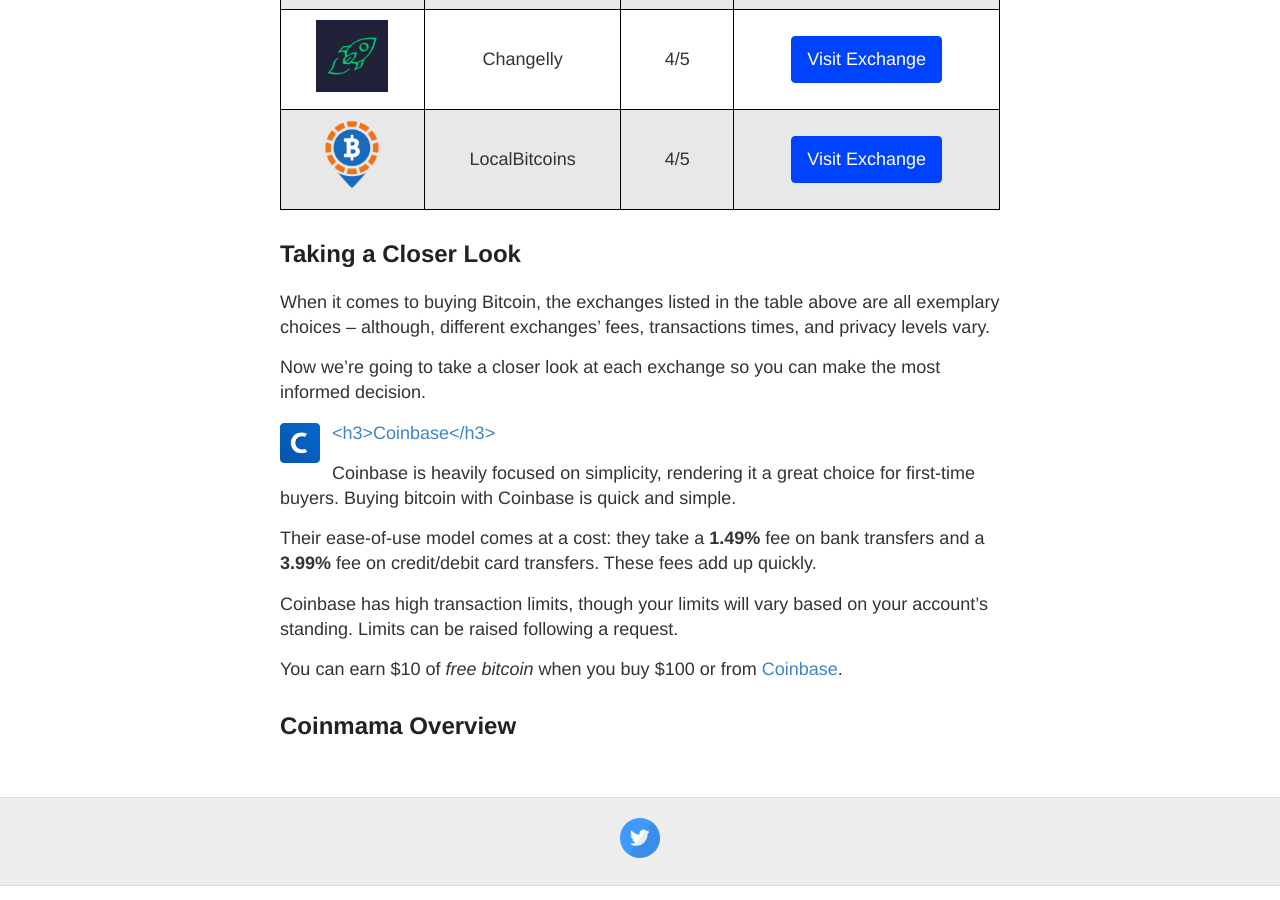
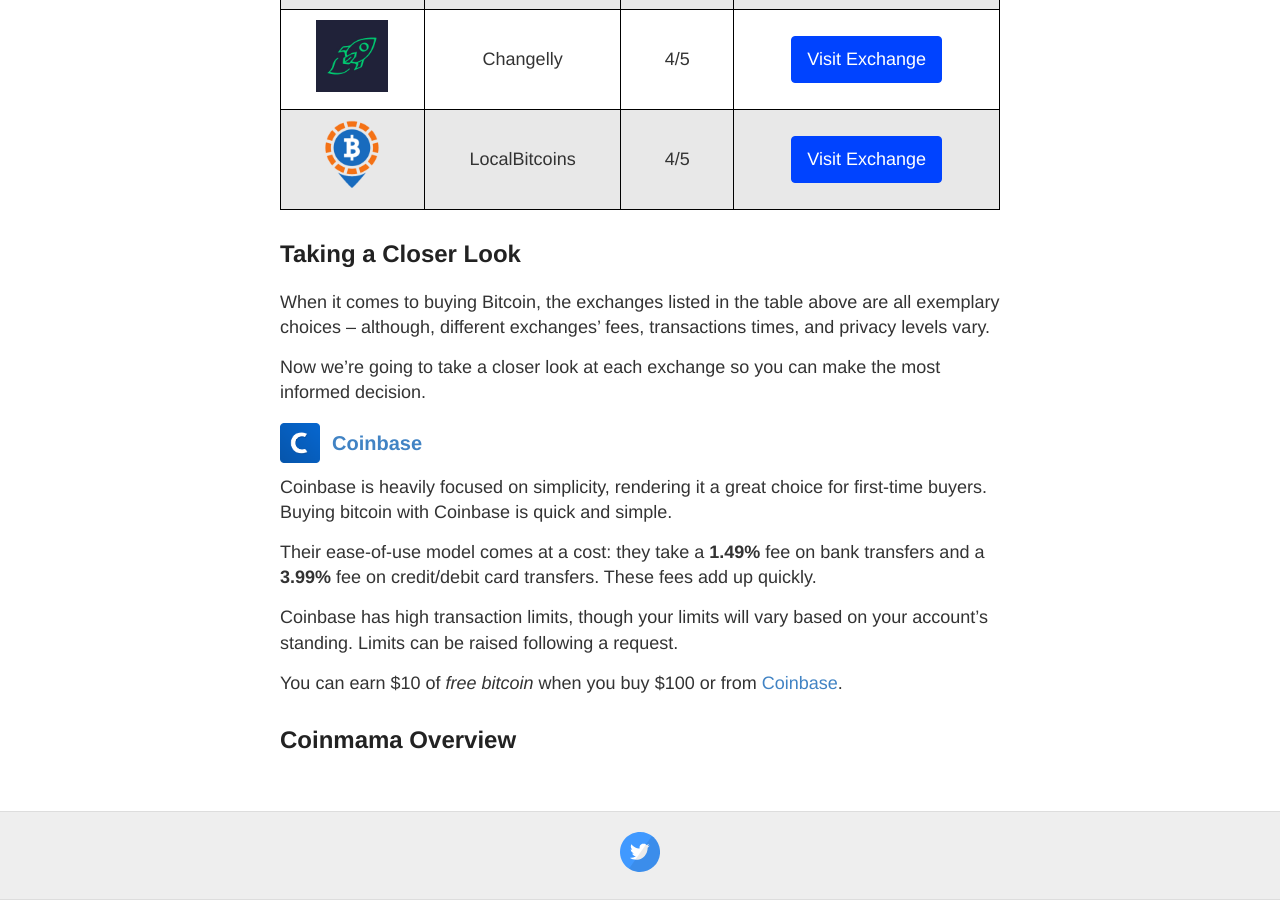
Before and after one commit to homebodygym/homebodygym, a Jekyll site: the page built from pages/exchanges/exchanges.md, in a window 1280 px wide and 900 px high, scrolled down 975 px. Built offline with Jekyll 4.4.1, drawn with Linux system fonts in a browser that asks for light colours; a script that is not in the unit is left out.

Commit message:
link fix

```diff
--- a/pages/exchanges/exchanges.md
+++ b/pages/exchanges/exchanges.md
@@ -68,9 +68,9 @@
 
 Now we're going to take a closer look at each exchange so you can make the most informed decision.
 
+<a target="_blank" href="https://www.coinbase.com/join/5967ac4be42b2d0260de144b"><img class="small-title-img" alt="coinbase logo" src="/img/exchange/coinbase/logo.png" /></a>
 
-<a target="_blank" href="https://www.coinbase.com/join/5967ac4be42b2d0260de144b"><img class="small-title-img" alt="coinbase logo" src="/img/exchange/coinbase/logo.png" /></a>
-<a target="_blank" href="https://www.coinbase.com/join/5967ac4be42b2d0260de144b"><h3>Coinbase</h3></a>
+<h3><a target="_blank" href="https://www.coinbase.com/join/5967ac4be42b2d0260de144b">Coinbase</a></h3>
 
 
 Coinbase is heavily focused on simplicity, rendering it a great choice for first-time buyers. Buying bitcoin with Coinbase is quick and simple.
```
